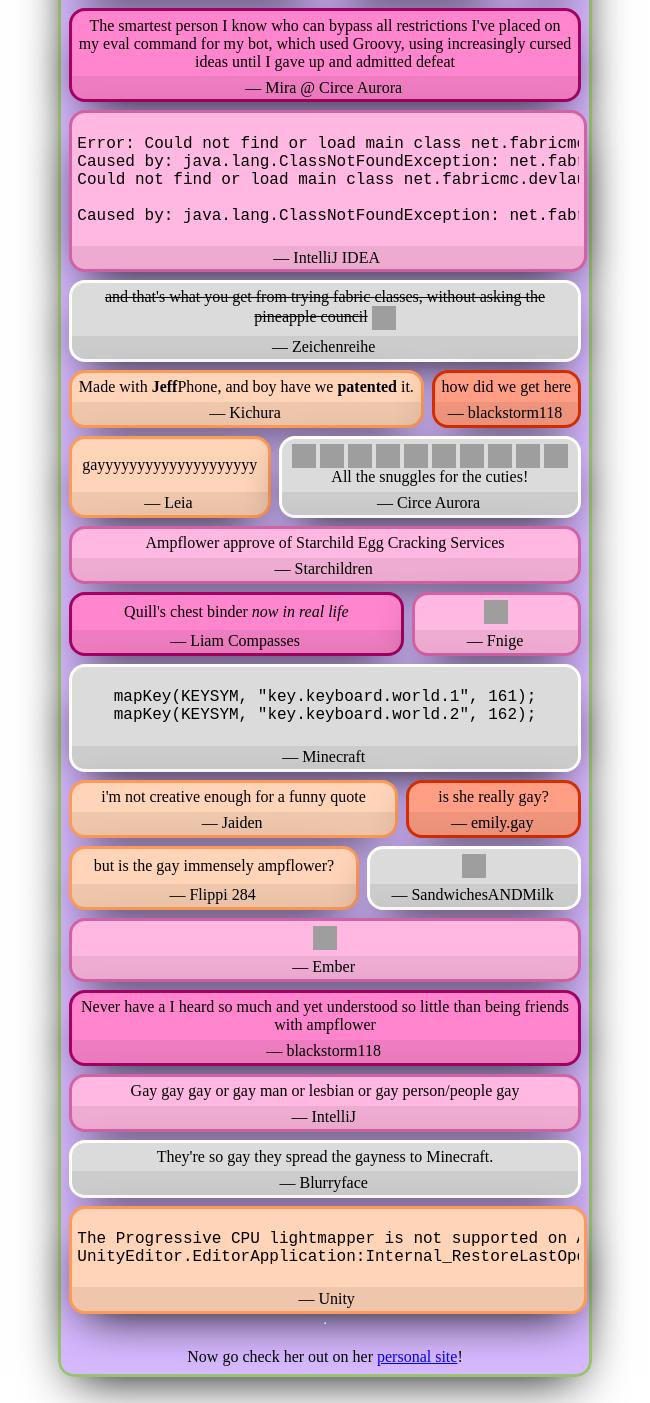
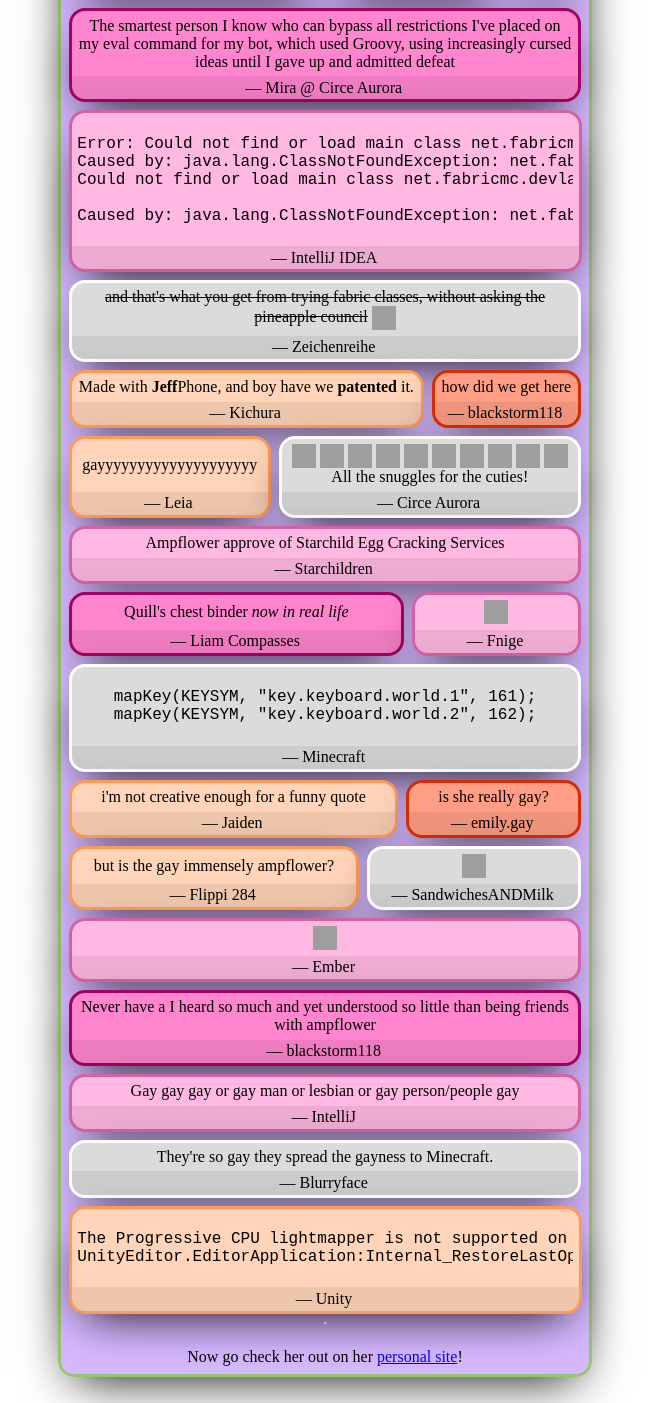
Before and after one commit to Ampflower/bug-free-carnival, a Jekyll site: the page built from index.html, in a window 1280 px wide. Shown: the part 605-2008 px from the top of the page, without its empty margins (315-965 px from the left). Built offline with Jekyll 4.4.1, drawn with Linux system fonts in a browser that asks for light colours; grey boxes are pictures that could not be loaded.

Commit message:
Apparently, I accidentally introduced an added 4pt margin somewhere.

```diff
--- a/assets/css/style.scss
+++ b/assets/css/style.scss
@@ -134,13 +134,13 @@
 		text-align: center;
 		overflow-x: auto;
 		margin: auto;
-		max-width: calc(32em - 8pt);
+		max-width: calc(32em - 12pt);
 
 		// Better aligns the image with the text
 		& > img { vertical-align: middle; }
 
 		// Pre is cursed.
-		& > pre { max-width: min(calc(32em - 8pt), calc(80vw - 8pt)); }
+		& > pre { max-width: min(calc(32em - 12pt), calc(80vw - 12pt)); }
 	}
 
 	& > .quote {
```
